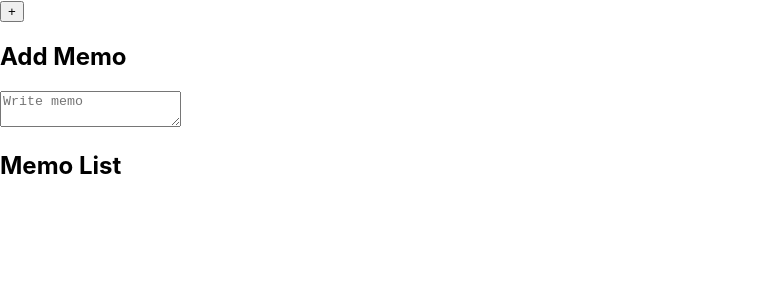
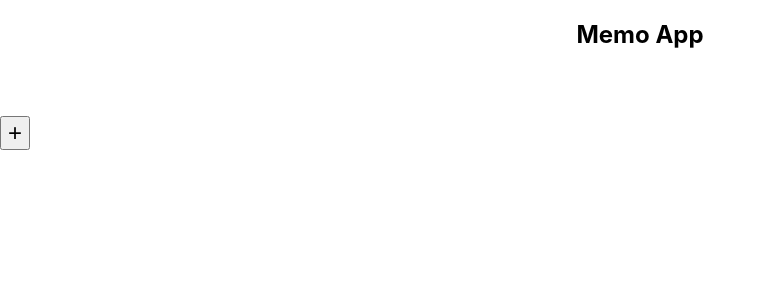
Before and after one commit to nakamu-kazu222/fjord_react_practice, a React (Create React App) app in the folder my-memo-app/: page / in a window 1280 px wide. Shown: the top 300 px of the page, without its empty margins (0-766 px from the left). Built offline with nearby package versions, Linux system fonts and the light colour scheme.

Commit message:
すべての機能を実装した
また、CSSでレイアウトを整えた

```diff
--- a/my-memo-app/src/App.css
+++ b/my-memo-app/src/App.css
@@ -1,38 +1,58 @@
-.App {
+.header {
+  position: fixed;
+  z-index: 999;
+  top: 0;
+  left: 0;
+  width: 100%;
+  height: 100px;
   text-align: center;
 }
 
-.App-logo {
-  height: 40vmin;
-  pointer-events: none;
+.main-container {
+  margin-top: 100px;
+  display: flex;
 }
 
-@media (prefers-reduced-motion: no-preference) {
-  .App-logo {
-    animation: App-logo-spin infinite 20s linear;
-  }
+.app-container {
+  display: flex;
+  flex-direction: column;
+  align-items: stretch;
 }
 
-.App-header {
-  background-color: #282c34;
-  min-height: 100vh;
-  display: flex;
-  flex-direction: column;
-  align-items: center;
-  justify-content: center;
-  font-size: calc(10px + 2vmin);
-  color: white;
+.add-button {
+  font-size: 1.5rem;
+  margin-left: auto;
 }
 
-.App-link {
-  color: #61dafb;
+.left-container {
+  flex: 1;
 }
 
-@keyframes App-logo-spin {
-  from {
-    transform: rotate(0deg);
-  }
-  to {
-    transform: rotate(360deg);
-  }
+.right-container {
+  text-align: right;
+  margin-left: auto;
+  margin-right: 30px;
 }
+
+.memo-list-container {
+  text-align: left;
+  margin-right: 1rem;
+}
+
+.memo-title {
+  cursor: pointer;
+}
+
+.write-memo-container {
+  text-align: center;
+  width: 300px;
+}
+
+.memo-textarea {
+  width: 100%;
+  margin-bottom: 1rem;
+}
+
+.memo-button {
+  margin-right: 0.5rem;
+}
--- a/my-memo-app/src/App.js
+++ b/my-memo-app/src/App.js
@@ -1,34 +1,31 @@
-import React, { useState } from 'react';
-import MemoList from './components/MemoList';
-import WriteMemo from './components/WriteMemo';
+import React, { useState, useEffect } from "react";
+import MemoList from "./components/MemoList";
+import WriteMemo from "./components/WriteMemo";
+import "./App.css";
 
 const App = () => {
-  const [memos, setMemos] = useState([]);
+  const [memos, setMemos] = useState(
+    JSON.parse(localStorage.getItem("memos")) || [],
+  );
   const [idCounter, setIdCounter] = useState(1);
   const [selectedMemo, setSelectedMemo] = useState(null);
+  const [showWriteMemo, setShowWriteMemo] = useState(false);
+
+  useEffect(() => {
+    localStorage.setItem("memos", JSON.stringify(memos));
+  }, [memos]);
 
   const handleNewMemo = () => {
     const newMemo = {
       id: idCounter,
-      text: '新規メモ',
+      text: "新規メモ",
     };
 
     setMemos([...memos, newMemo]);
     setIdCounter(idCounter + 1);
     setSelectedMemo(newMemo);
+    setShowWriteMemo(true);
   };
-
-
-  const handleWriteMemo = (memoText) => {
-    const newMemo = {
-      id: idCounter,
-      text: memoText,
-    };
-
-    setMemos([...memos, newMemo]);
-    setIdCounter(idCounter + 1);
-    setSelectedMemo(null);
-  }
 
   const handleEditMemo = (editId, newText) => {
     const updatedMemos = memos.map((memo) => {
@@ -40,19 +37,44 @@ const App = () => {
     });
     setMemos(updatedMemos);
     setSelectedMemo(null);
+    setShowWriteMemo(false);
   };
 
   const handleRemoveMemo = (removeId) => {
     const updatedMemos = memos.filter((memo) => memo.id !== removeId);
     setMemos(updatedMemos);
     setSelectedMemo(null);
+    setShowWriteMemo(false);
+  };
+
+  const handleMemoListClick = (clickedMemo) => {
+    setSelectedMemo(clickedMemo);
+    setShowWriteMemo(true);
   };
 
   return (
-    <div>
-      <button onClick={handleNewMemo}>+</button>
-      <WriteMemo onAdd={handleWriteMemo} selectedMemo={selectedMemo} onEdit={handleEditMemo} onRemove={handleRemoveMemo} />
-      <MemoList memos={memos} onEdit={setSelectedMemo} />
+    <div className="app-container">
+      <div className="header">
+        <h2>Memo App</h2>
+      </div>
+      <div className="main-container">
+        <div className="left-container">
+          <MemoList memos={memos} onEdit={handleMemoListClick} />
+          <button onClick={handleNewMemo} className="add-button">
+            +
+          </button>
+        </div>
+        <div>
+          {showWriteMemo && (
+            <WriteMemo
+              onAdd={handleNewMemo}
+              selectedMemo={selectedMemo}
+              onEdit={handleEditMemo}
+              onRemove={handleRemoveMemo}
+            />
+          )}
+        </div>
+      </div>
     </div>
   );
 };
--- a/my-memo-app/src/components/MemoList.js
+++ b/my-memo-app/src/components/MemoList.js
@@ -1,4 +1,4 @@
-import React from 'react';
+import React from "react";
 
 const MemoList = ({ memos, onEdit }) => {
   const handleTitleClick = (memo) => {
@@ -7,14 +7,15 @@ const MemoList = ({ memos, onEdit }) => {
 
   return (
     <div>
-      <h2>Memo List</h2>
       <ul>
         {memos.map((memo) => (
           <li key={memo.id}>
-            <span onClick={() => handleTitleClick(memo)} style={{ cursor: 'pointer' }}>
-              {memo.text.split('\n')[0]}
+            <span
+              onClick={() => handleTitleClick(memo)}
+              style={{ cursor: "pointer" }}
+            >
+              {memo.text.split("\n")[0]}
             </span>
-            {/* <button onClick={() => onEdit(memo)}>Edit</button> */}
           </li>
         ))}
       </ul>
--- a/my-memo-app/src/components/WriteMemo.js
+++ b/my-memo-app/src/components/WriteMemo.js
@@ -1,45 +1,53 @@
-import React, { useState, useEffect } from 'react';
+import React, { useState, useEffect } from "react";
 
 const WriteMemo = ({ selectedMemo, onAdd, onEdit, onRemove }) => {
-  const [text, setText] = useState('');
+  const [text, setText] = useState("");
 
   useEffect(() => {
     if (selectedMemo) {
       setText(selectedMemo.text);
     } else {
-      setText('');
+      setText("");
     }
   }, [selectedMemo]);
 
   const handleWrite = () => {
-    if (text.trim() !== '') {
+    if (text.trim() !== "") {
       if (selectedMemo) {
         onEdit(selectedMemo.id, text);
-      } else{
+      } else {
         onAdd(text);
+        setText("");
       }
-      setText('');
     }
   };
 
   const handleRemove = () => {
     if (selectedMemo) {
       onRemove(selectedMemo.id);
-      setText('');
+      setText("");
     }
   };
 
   return (
-    <div>
-      <h2>{selectedMemo ? 'Edit Memo' : 'Add Memo'}</h2>
+    <div className="right-container">
       <textarea
-        rows={{ minHeight: '1000px' }}
+        rows={10}
         value={text}
         onChange={(e) => setText(e.target.value)}
         placeholder="Write memo"
+        className="memo-textarea"
       />
-      {selectedMemo && <button onClick={handleWrite}>Save</button>}
-      {selectedMemo && <button onClick={handleRemove}>Remove Memo</button>}
+      {selectedMemo && (
+        <button onClick={handleWrite} className="memo-button">
+          保存
+        </button>
+      )}
+      {selectedMemo && (
+        <button onClick={handleRemove} className="memo-button">
+          削除
+        </button>
+      )}
     </div>
   );
 };
```
